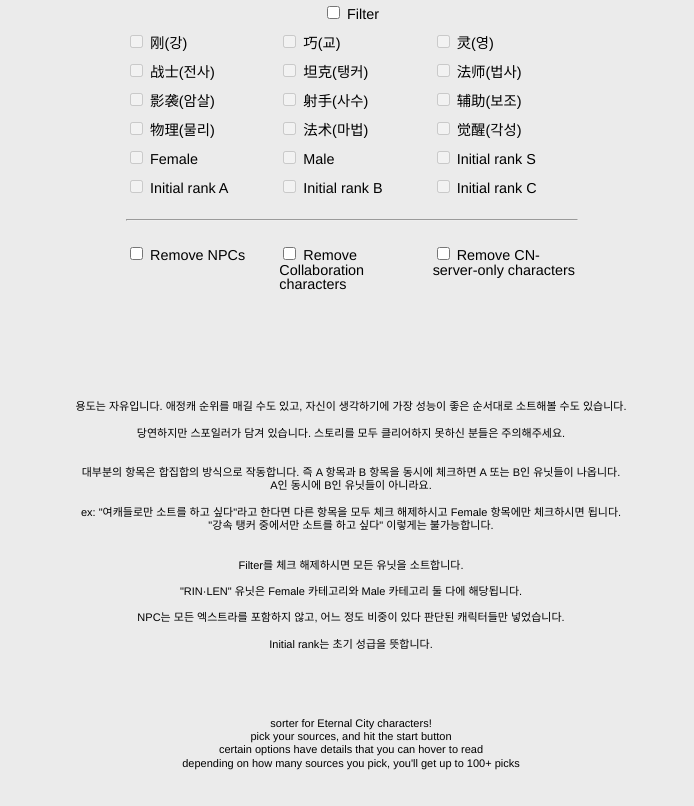
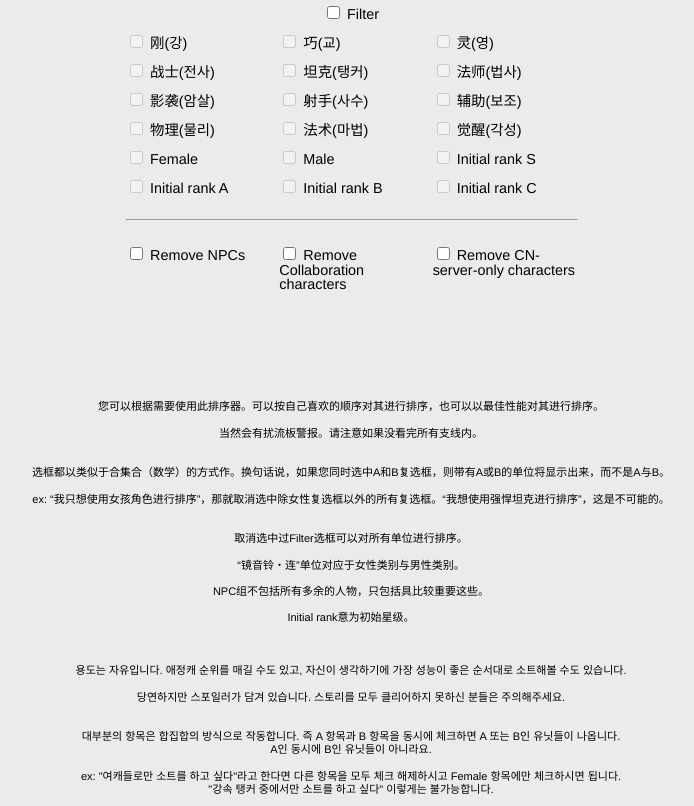
Before and after one commit to jillstingray/f7d-sorter, a plain HTML site: page index.html in a window 1280 px wide. Shown: the part 374-1180 px from the top of the page, without its empty margins (289-983 px from the left). Drawn offline with Linux system fonts and the light colour scheme.

Commit message:
Update index.html

```diff
--- a/index.html
+++ b/index.html
@@ -61,6 +61,24 @@
     <div class="info">
 
         <br>
+<p>您可以根据需要使用此排序器。可以按自己喜欢的顺序对其进行排序，也可以以最佳性能对其进行排序。</p>
+<br>
+<p>当然会有扰流板警报。请注意如果没看完所有支线内。</p>
+<br>
+<br>
+<p>选框都以类似于合集合（数学）的方式作。换句话说，如果您同时选中A和B复选框，则带有A或B的单位将显示出来，而不是A与B。</p>
+<br>
+<p>ex: “我只想使用女孩角色进行排序”，那就取消选中除女性复选框以外的所有复选框。“我想使用强悍坦克进行排序”，这是不可能的。</p>
+<br>
+<br>
+<p>取消选中过Filter选框可以对所有单位进行排序。</p>
+<br>
+<p>“镜音铃・连”单位对应于女性类别与男性类别。</p>
+<br>
+<p>NPC组不包括所有多余的人物，只包括具比较重要这些。</p>
+<br>
+<p>Initial rank意为初始星级。</p>
+<br><br><br>
 <p>용도는 자유입니다. 애정캐 순위를 매길 수도 있고, 자신이 생각하기에 가장 성능이 좋은 순서대로 소트해볼 수도 있습니다.</p>
 <br>
 <p>당연하지만 스포일러가 담겨 있습니다. 스토리를 모두 클리어하지 못하신 분들은 주의해주세요.</p>
```
